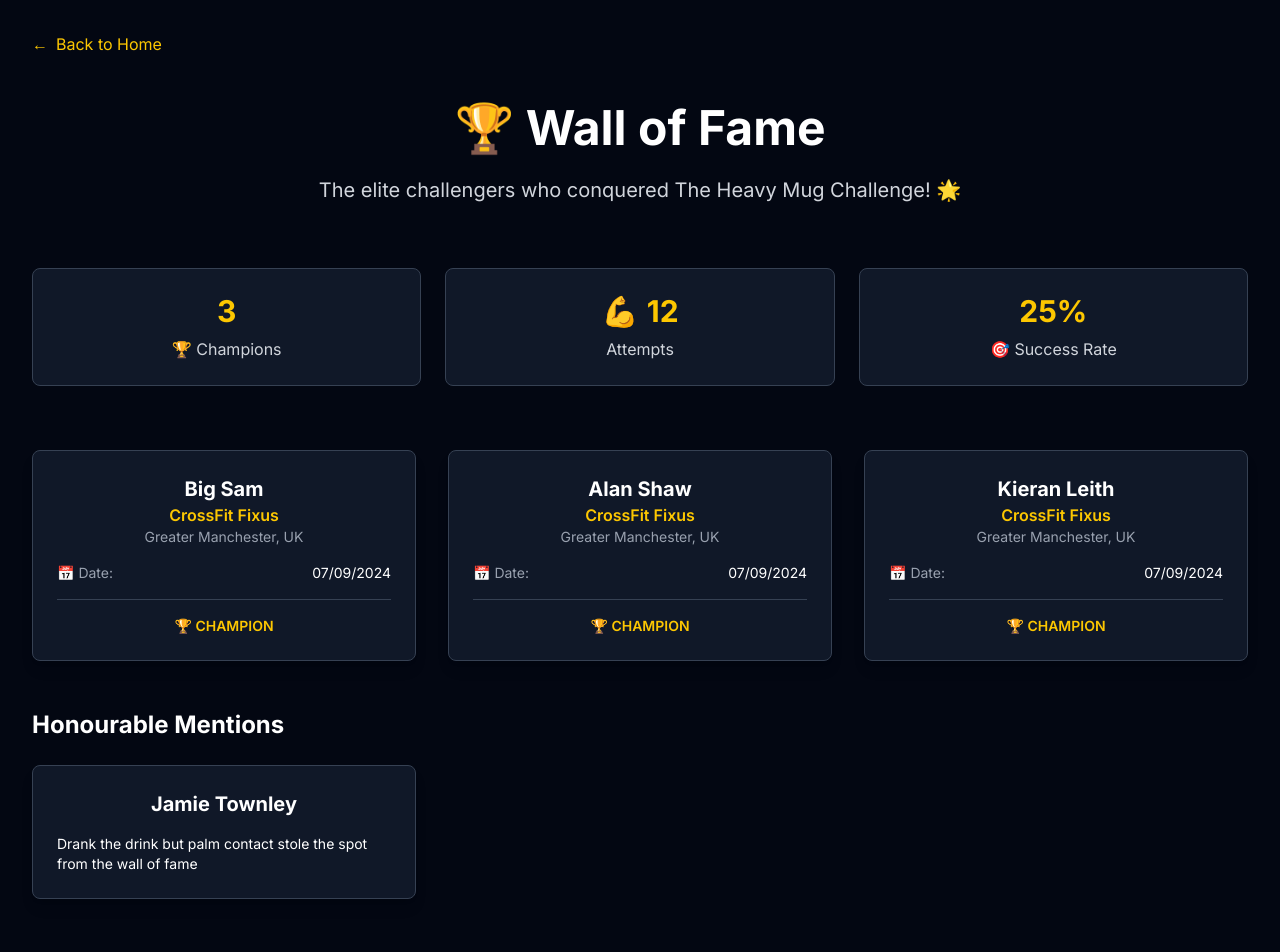
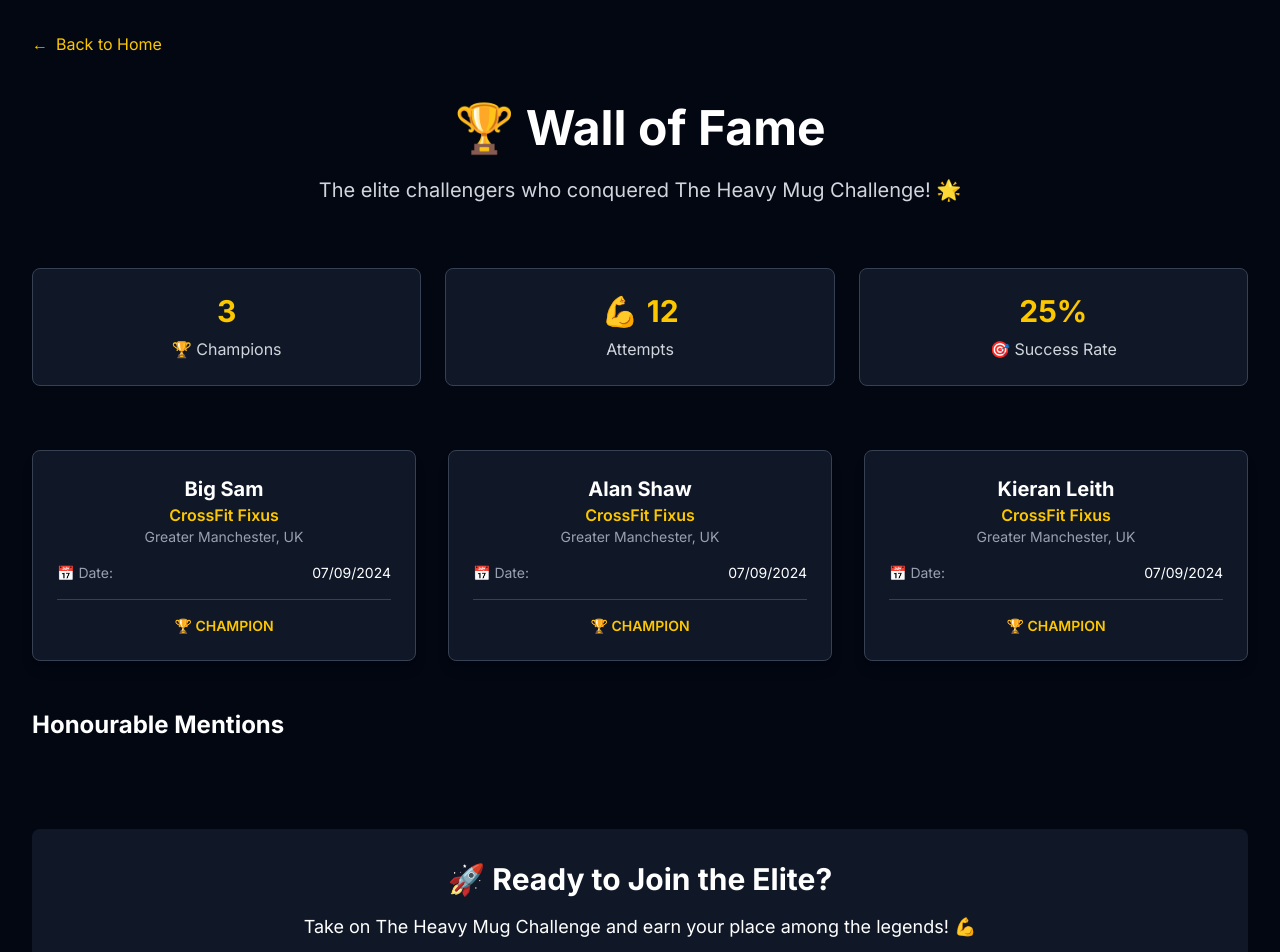
Before and after one commit to kieranmv95/theheavymugchallenge, a Next.js app: page /wall-of-fame in a window 1280 px wide. Shown: the top 952 px of the page. Built offline with nearby package versions, Linux system fonts and the light colour scheme.

Commit message:
feat: remove honorable mentions

```diff
--- a/src/app/wall-of-fame/page.tsx
+++ b/src/app/wall-of-fame/page.tsx
@@ -31,14 +31,14 @@ const wallOfFameData: WallOfFameEntry[] = [
 ];
 
 const honourableMentions = [
-  {
-    name: "Jamie Townley",
-    description:
-      "Drank the drink but palm contact stole the spot from the wall of fame",
-    gym: "CrossFit Fixus",
-    location: "Greater Manchester, UK",
-    date: "2024-09-07",
-  },
+  // {
+  //   name: "Jamie Townley",
+  //   description:
+  //     "Drank the drink but palm contact stole the spot from the wall of fame",
+  //   gym: "CrossFit Fixus",
+  //   location: "Greater Manchester, UK",
+  //   date: "2024-09-07",
+  // },
 ];
 
 export default function WallOfFame() {
```
